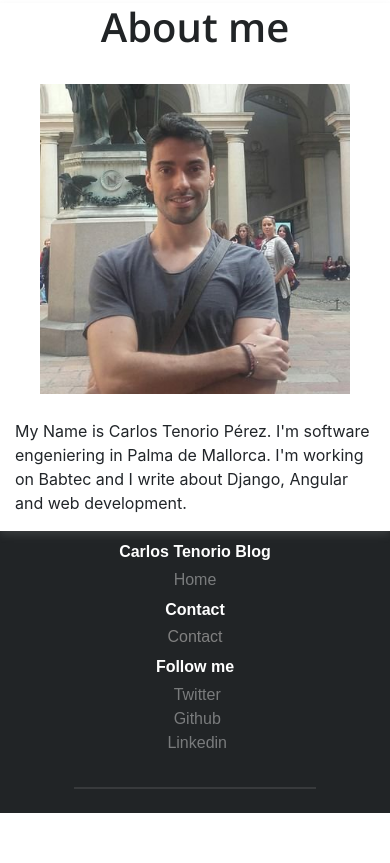
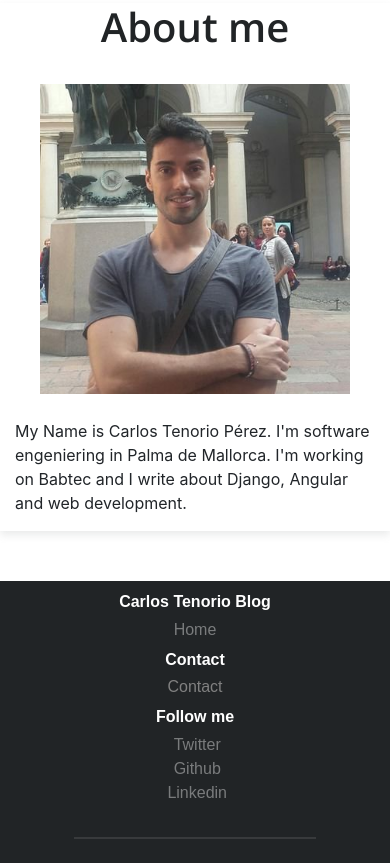
Before and after one commit to CarlosTenorio/myblog, a Django app: page /en/ in a window 390 px wide. Shown: the part 434-1297 px from the top of the page. Before the commit the page ends 1247 px from the top, so only its background shows below. Run offline with Django 3.2, Linux system fonts and the light colour scheme; tables that the repository leaves empty hold one stand-in row (values such as "Sample post"); style sheets or scripts are compiled from the project's sources; some libraries are stand-ins or nearby versions.

Commit message:
Add some styles for responsibe mobile

```diff
--- a/blog/templates/components/info_profile.html
+++ b/blog/templates/components/info_profile.html
@@ -1,9 +1,9 @@
 {% load static %}
 {% load i18n %}
 
-<div class="col-md-4 about-me-container">
+<div class="col-md-12 col-lg-4 about-me-container">
   <h1 class="post-title text-center">{% trans "About me" %}</h1>
-  <img class="img-fluid about-me-img" src="{% static "img/profile.jpg" %}" alt="">
+  <img class="img-fluid mx-auto d-block about-me-img" src="{% static "img/profile.jpg" %}" alt="">
   <p>
     {% trans "My Name is Carlos Tenorio Pérez. I'm software engeniering in Palma de Mallorca. I'm working on Babtec and I write about Django, Angular and web development." %}
   </p>
--- a/blog/templates/post_list.html
+++ b/blog/templates/post_list.html
@@ -10,10 +10,10 @@
     <br><span class="blog-title-angular">Angular&nbsp;</span>{% trans "and" %}&nbsp;Web Development
   </h1>
 
-  <div class="col-md-8">
+  <div class="col-md-12 col-lg-8">
     {# Posts List #}
     {% for post in posts %}
-      <div id="post-{{post.pk}}" class="col-md-11 post-container">
+      <div id="post-{{post.pk}}" class="col-lg-11 post-container">
         <div class="post-content">
           {# Title #}
           {% if request.LANGUAGE_CODE == 'es' %}
--- a/src/less/post_list.less
+++ b/src/less/post_list.less
@@ -1,6 +1,6 @@
 .about-me-container {
   box-shadow: 0 4px 8px 0 rgba(149,153,153,0.2);
-  height: 100%;
+  margin-bottom: 50px;
 }
 
 .about-me-img {
```
